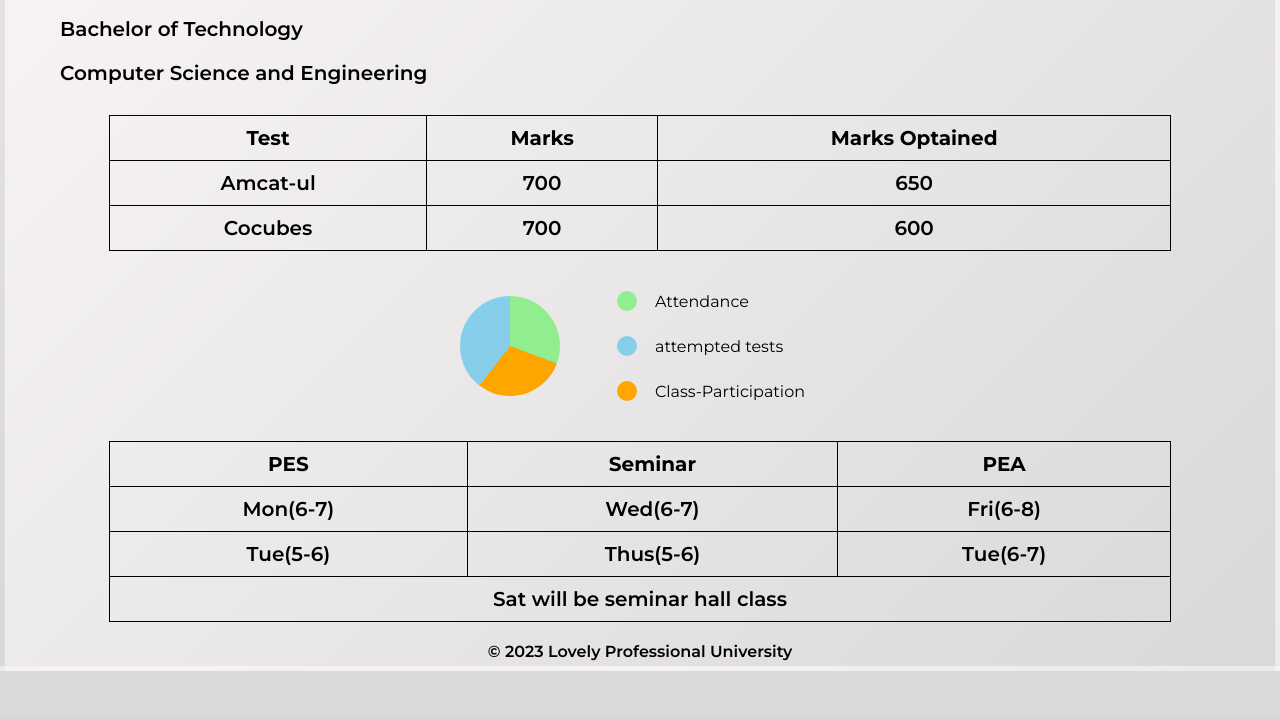
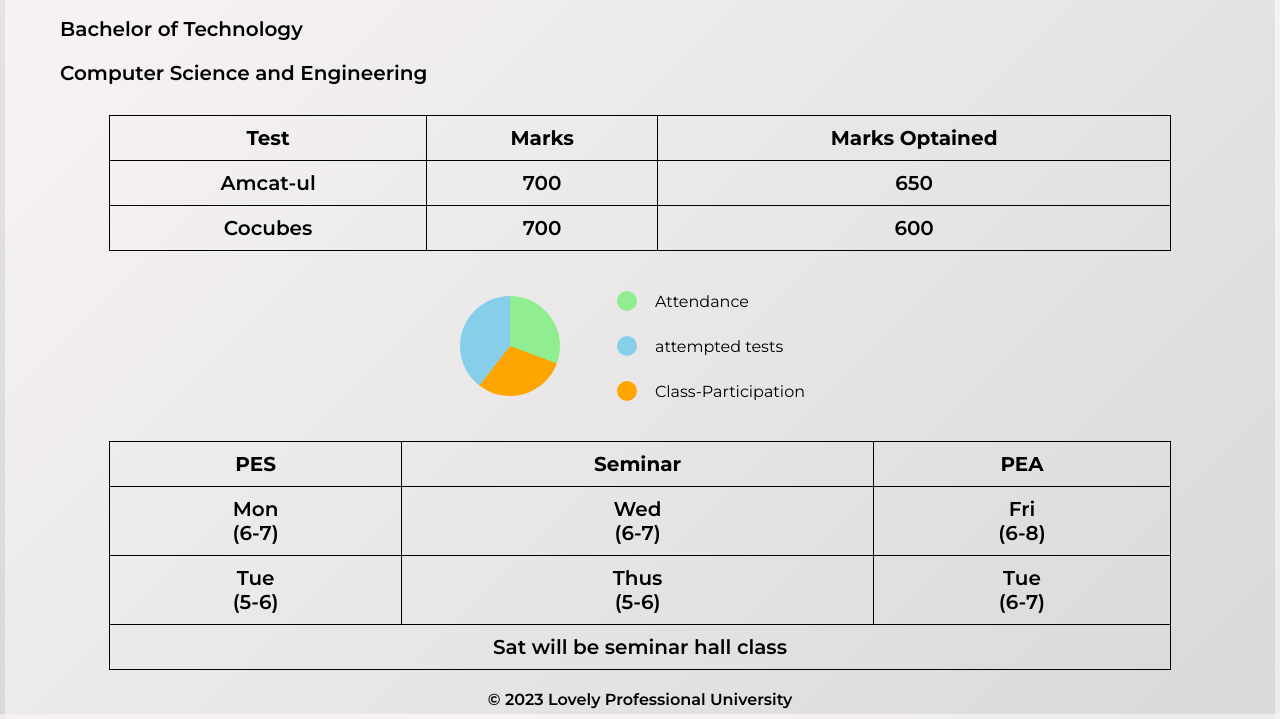
Before and after one commit to MrShadow2/Seminar, a plain HTML site: page index.html in a window 1280 px wide. Shown: the part 550-1269 px from the top of the page. Before the commit the page ends 1221 px from the top, so only its background shows below. Drawn offline with Linux system fonts and the light colour scheme.

Commit message:
Update index.html

```diff
--- a/index.html
+++ b/index.html
@@ -68,15 +68,15 @@
             <th>Seminar</th>
             <th>PEA</th></tr>
         <tr>
-            <td>Mon(6-7)</td>
-            <td>Wed(6-7)</td>
-            <td>Fri(6-8)</td>
+            <td>Mon <br/> (6-7)</td>
+            <td>Wed <br/> (6-7)</td>
+            <td>Fri <br/> (6-8)</td>
 
         </tr>
         <tr>
-            <td>Tue(5-6)</td>
-            <td>Thus(5-6)</td>
-            <td>Tue(6-7)</td></tr>
+            <td>Tue <br/> (5-6)</td>
+            <td>Thus <br/> (5-6)</td>
+            <td>Tue <br/> (6-7)</td></tr>
         <tr>
             <td colspan="3">Sat will be seminar hall class </td></tr>
       </table>
```
